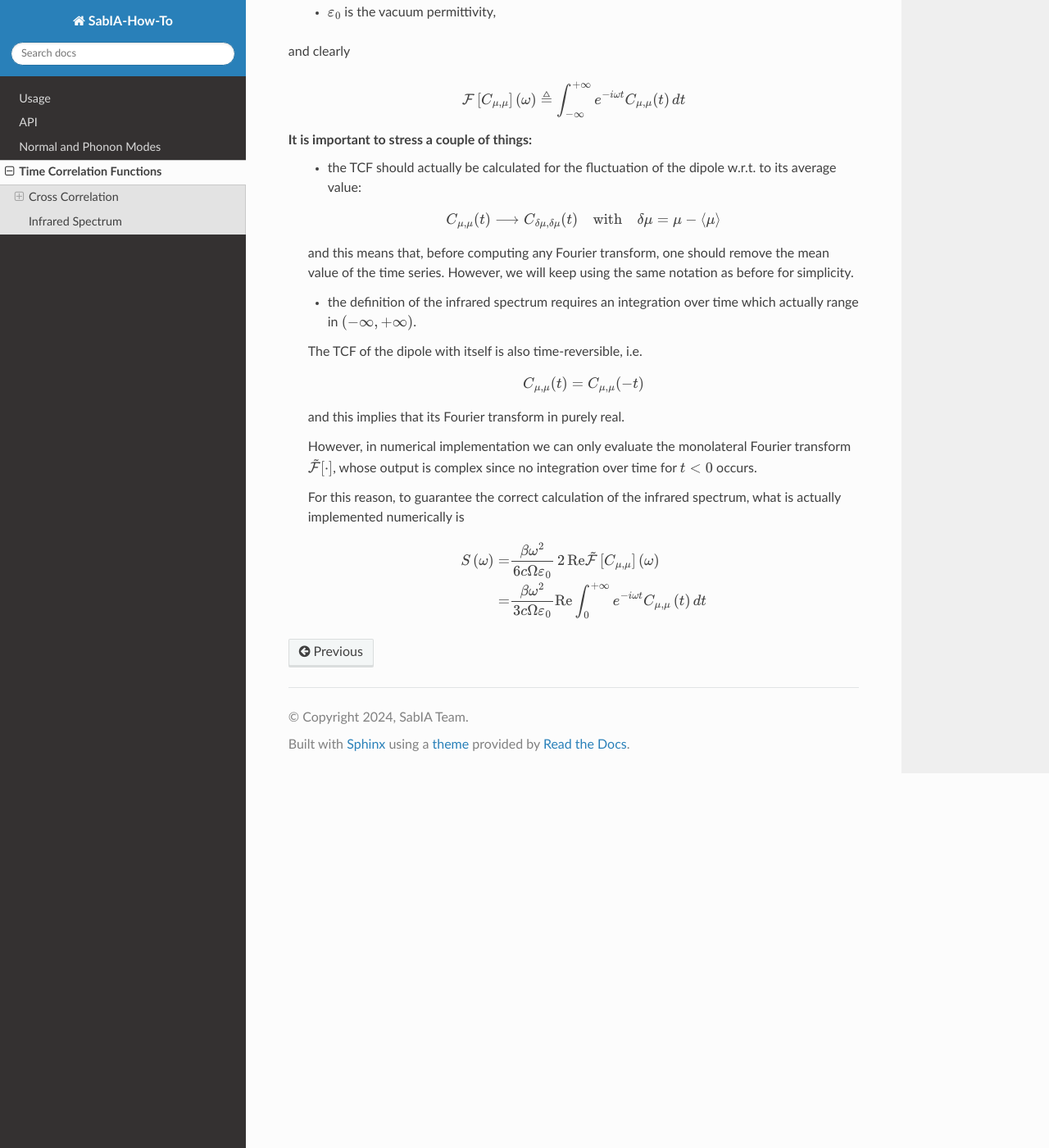
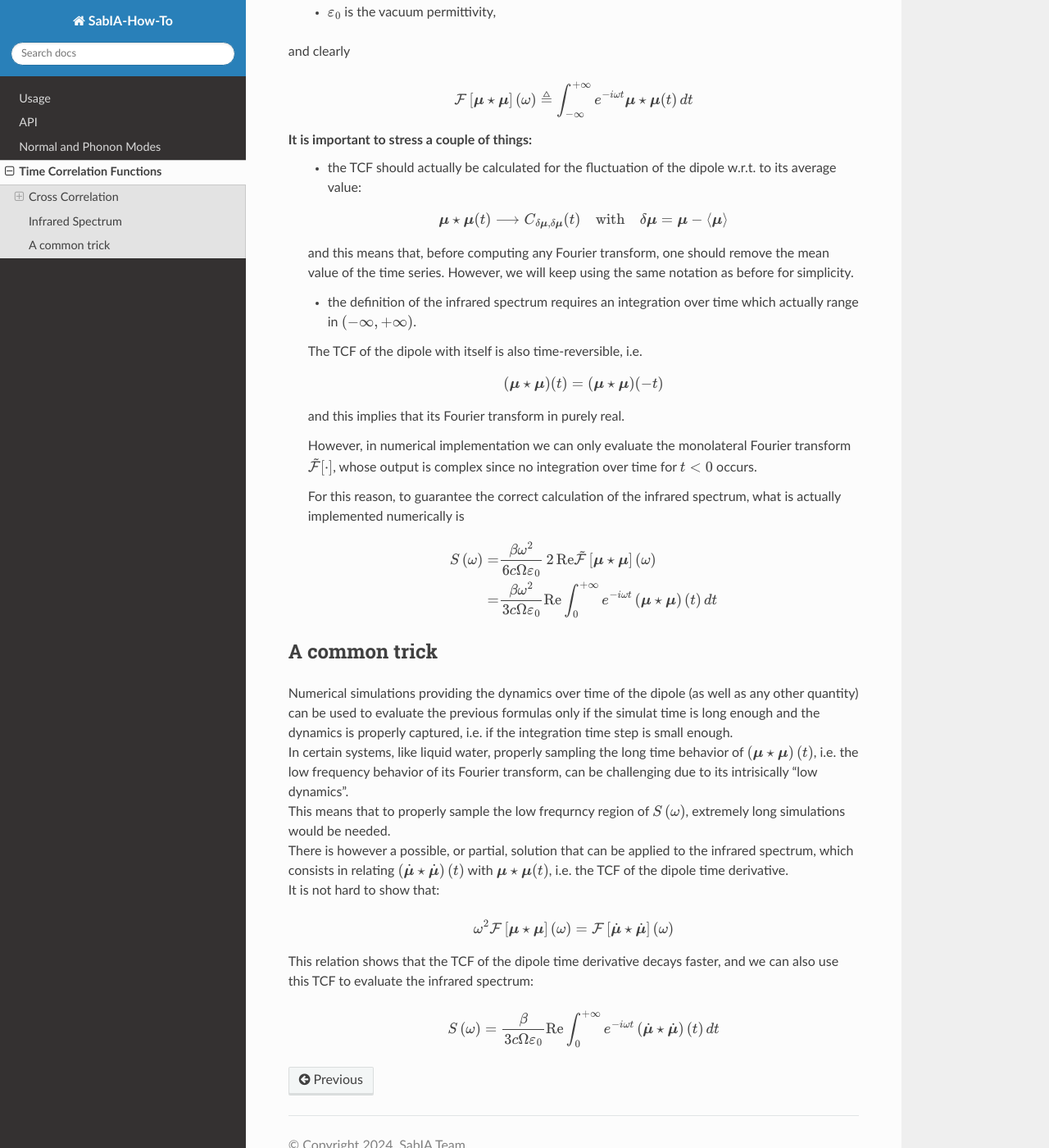
Before and after one commit to sabia-group/How-Tos, a Sphinx documentation site: the page built from docs/source/time-correlation/time-correlation.rst, in a window 1280 px wide and 1400 px high, scrolled down 2406 px. Shown: the whole window at 82% size. Built offline with Sphinx 7.4.7 and the Read the Docs theme 3.1.0, drawn with Linux system fonts in a browser that asks for light colours; some of the changed text lies outside the part shown.

Commit message:
let's go home

```diff
--- a/docs/source/time-correlation/time-correlation.rst
+++ b/docs/source/time-correlation/time-correlation.rst
@@ -89,16 +89,16 @@ Usage Examples
 ************************************
 Infrared Spectrum
 ************************************
-The Vibrational Infrared Absorption spectrum :math:`S_{\omega}`, at thermal equilibrium, can be evaluated using the time series of the dipole using the following expression:
+The Vibrational Infrared Absorption spectrum :math:`S\left(\omega\right)`, at thermal equilibrium, can be evaluated using the time series of the dipole using the following expression:
 
 .. math::
     S\left(\omega\right) & = \alpha\left(\omega\right) n\left(\omega\right) \\
     & = \frac{\pi \omega}{3 \hbar c \Omega c \varepsilon_0}
     \left( 1 - e^{-\beta \hbar \omega} \right)
-    \, \mathcal{F}\left[C_{\mathbf{\mu},\mathbf{\mu}}\right]\left(\omega\right) \\
+    \, \mathcal{F}\left[\boldsymbol{\mu}\star\boldsymbol{\mu}\right]\left(\omega\right) \\
     & \stackrel{\beta \ll 1}{ \approx} \,
     \frac{\beta\omega^2}{6c\Omega\varepsilon_0}
-    \, \mathcal{F}\left[C_{\mathbf{\mu},\mathbf{\mu}}\right]\left(\omega\right)
+    \, \mathcal{F}\left[\boldsymbol{\mu}\star\boldsymbol{\mu}\right]\left(\omega\right)
 
 where
     - :math:`\alpha\left(\omega\right)` is the Beer-Lambert absorption coefficient,
@@ -110,16 +110,16 @@ where
 and clearly
 
 .. math::
-    \mathcal{F}\left[C_{\mathbf{\mu},\mathbf{\mu}}\right]\left(\omega\right)
-    \triangleq \int_{-\infty}^{+\infty} e^{-i \omega t} C_{\mathbf{\mu},\mathbf{\mu}}(t) \, dt
+    \mathcal{F}\left[\boldsymbol{\mu}\star\boldsymbol{\mu}\right]\left(\omega\right)
+    \triangleq \int_{-\infty}^{+\infty} e^{-i \omega t} \boldsymbol{\mu}\star\boldsymbol{\mu}(t) \, dt
 
 It is important to stress a couple of things:
     - the TCF should actually be calculated for the fluctuation of the dipole w.r.t. to its average value:
 
     .. math::
-        C_{\mathbf{\mu},\mathbf{\mu}}(t) \longrightarrow C_{\delta\mathbf{\mu},\delta\mathbf{\mu}}(t)
+        \boldsymbol{\mu}\star\boldsymbol{\mu}(t) \longrightarrow C_{\delta\boldsymbol{\mu},\delta\boldsymbol{\mu}}(t)
         \quad \text{with} \quad
-        \delta\mathbf{\mu} = \mathbf{\mu} - \braket{\mu}
+        \delta\boldsymbol{\mu} = \boldsymbol{\mu} - \braket{\boldsymbol{\mu}}
     and this means that, before computing any Fourier transform, one should remove the mean value of the time series.
     However, we will keep using the same notation as before for simplicity.
 
@@ -127,7 +127,7 @@ It is important to stress a couple of things:
     The TCF of the dipole with itself is also time-reversible, i.e.
 
     .. math::
-        C_{\mathbf{\mu},\mathbf{\mu}}(t) = C_{\mathbf{\mu},\mathbf{\mu}}(-t)
+        \left(\boldsymbol{\mu}\star\boldsymbol{\mu}\right)(t) = \left(\boldsymbol{\mu}\star\boldsymbol{\mu}\right)(-t)
     and this implies that its Fourier transform in purely real.
 
     However, in numerical implementation we can only evaluate the monolateral Fourier transform :math:`\tilde{\mathcal{F}}[ \cdot ]`, whose output is complex since no integration over time for :math:`t\lt 0` occurs.
@@ -137,8 +137,30 @@ It is important to stress a couple of things:
     .. math::
         S\left(\omega\right) = &
         \frac{\beta\omega^2}{6c\Omega\varepsilon_0}
-        \, 2 \, {\rm Re} \tilde{\mathcal{F}}\left[C_{\mathbf{\mu},\mathbf{\mu}}\right]\left(\omega\right) \\
+        \, 2 \, {\rm Re} \tilde{\mathcal{F}}\left[\boldsymbol{\mu}\star\boldsymbol{\mu}\right]\left(\omega\right) \\
         = &
         \frac{\beta\omega^2}{3c\Omega\varepsilon_0}
         {\rm Re}
-        \int_{0}^{+\infty} e^{-i \omega t} C_{\mathbf{\mu},\mathbf{\mu}}\left(t\right) \, dt
+        \int_{0}^{+\infty} e^{-i \omega t} \left(\boldsymbol{\mu}\star\boldsymbol{\mu}\right)\left(t\right) \, dt
+
+************************************
+A common trick
+************************************
+| Numerical simulations providing the dynamics over time of the dipole (as well as any other quantity) can be used to evaluate the previous formulas only if the simulat time is long enough and the dynamics is properly captured, i.e. if the integration time step is small enough.
+| In certain systems, like liquid water, properly sampling the long time behavior of :math:`\left(\boldsymbol{\mu}\star\boldsymbol{\mu}\right)\left(t\right)`, i.e. the low frequency behavior of its Fourier transform, can be challenging due to its intrisically "low dynamics".
+| This means that to properly sample the low frequrncy region of :math:`S\left(\omega\right)`, extremely long simulations would be needed.
+| There is however a possible, or partial, solution that can be applied to the infrared spectrum, which consists in relating :math:`\left(\dot{\boldsymbol{\mu}}\star\dot{\boldsymbol{\mu}}\right)\left(t\right)` with :math:`\boldsymbol{\mu}\star\boldsymbol{\mu}(t)`, i.e. the TCF of the dipole time derivative.
+| It is not hard to show that:
+
+.. math::
+    \omega^2 \mathcal{F}\left[\boldsymbol{\mu}\star\boldsymbol{\mu}\right]\left(\omega\right) =
+    \mathcal{F}\left[\dot{\boldsymbol{\mu}}\star\dot{\boldsymbol{\mu}}\right]\left(\omega\right)
+
+| This relation shows that the TCF of the dipole time derivative decays faster, and we can also use this TCF to evaluate the infrared spectrum:
+
+    .. math::
+        S\left(\omega\right)
+        =
+        \frac{\beta}{3c\Omega\varepsilon_0}
+        {\rm Re}
+        \int_{0}^{+\infty} e^{-i \omega t} \left(\dot{\boldsymbol{\mu}}\star\dot{\boldsymbol{\mu}}\right)\left(t\right) \, dt
```
Also changed, not shown: other parts of docs/source/time-correlation/time-correlation.rst (+2 -2 lines), ToDo.md (+1 -0 lines).
